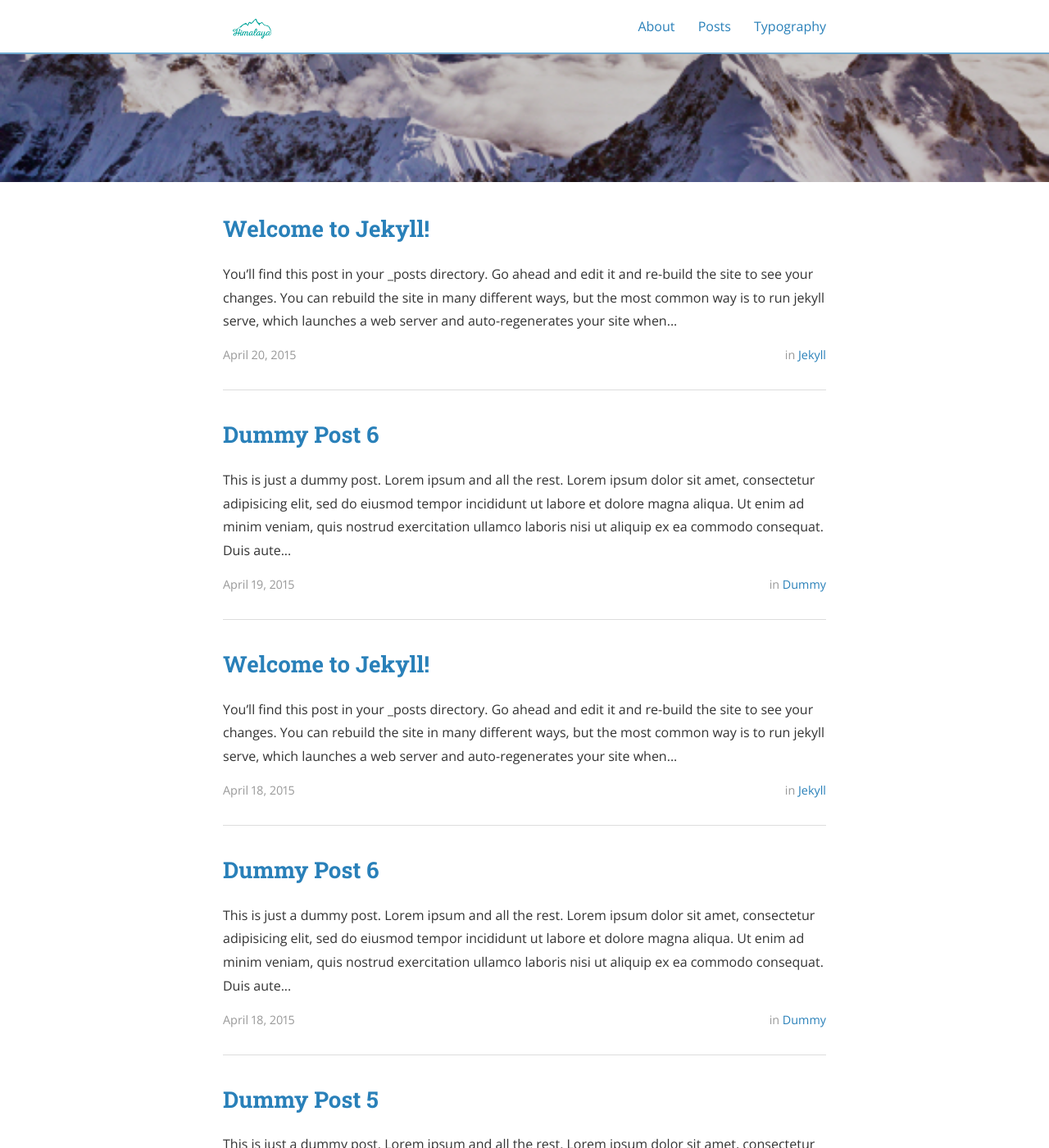
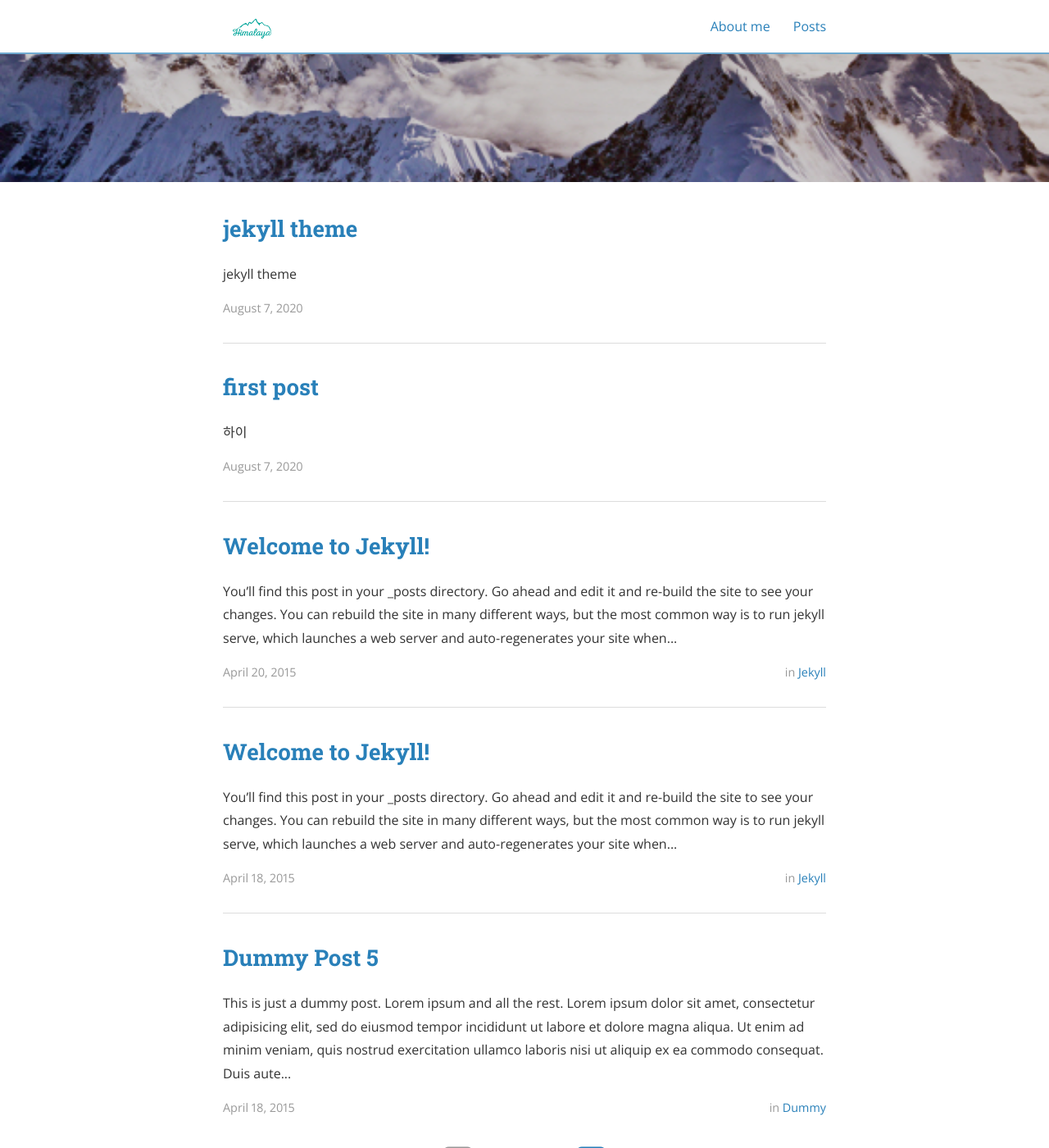
Before and after one commit to ajay8808/ajay8808.github.io, a Jekyll site: the page built from index.html, in a window 1280 px wide and 1400 px high, scrolled down 283 px. Shown: the whole window at 82% size. Built offline with Jekyll 4.4.1, drawn with Linux system fonts in a browser that asks for light colours; nearby versions of some CDN libraries; the list of posts is cut into pages by our own code; some of the changed text lies outside the part shown.

```diff
--- a/_config.yml
+++ b/_config.yml
@@ -192,7 +192,7 @@ social:
 # These are for automatically generating sharing metadata for FB and Twitter
 # OS Protocol is for sharing the source of your site, if you're interested. For more, see osprotocol.com
 protocols:
-    fb_image: "/assets/logo.png"
+    fb_image: "/assets/himallogo.jpg"
     fb_image_width: 612
     fb_image_height: 605
     fb_image_type: "image/png"
--- a/_posts/2015-04-18-dummy6.md
+++ /dev/null
@@ -1,17 +0,0 @@
----
-layout: post
-title:  "Dummy Post 6"
-date:   2015-04-18T14:25:52-05:00
-author: Ben Centra
-categories: Dummy
-tags: lorem ipsum
----
-
-This is just a dummy post. Lorem ipsum and all the rest.
-
-Lorem ipsum dolor sit amet, consectetur adipisicing elit, sed do eiusmod
-tempor incididunt ut labore et dolore magna aliqua. Ut enim ad minim veniam,
-quis nostrud exercitation ullamco laboris nisi ut aliquip ex ea commodo
-consequat. Duis aute irure dolor in reprehenderit in voluptate velit esse
-cillum dolore eu fugiat nulla pariatur. Excepteur sint occaecat cupidatat non
-proident, sunt in culpa qui officia deserunt mollit anim id est laborum.
--- a/_posts/2015-04-19-dummy6.markdown
+++ /dev/null
@@ -1,17 +0,0 @@
----
-layout: post
-title:  "Dummy Post 6"
-date:   2015-04-19 08:43:59
-author: Ben Centra
-categories: Dummy
-tags: lorem ipsum
----
-
-This is just a dummy post. Lorem ipsum and all the rest.
-
-Lorem ipsum dolor sit amet, consectetur adipisicing elit, sed do eiusmod
-tempor incididunt ut labore et dolore magna aliqua. Ut enim ad minim veniam,
-quis nostrud exercitation ullamco laboris nisi ut aliquip ex ea commodo
-consequat. Duis aute irure dolor in reprehenderit in voluptate velit esse
-cillum dolore eu fugiat nulla pariatur. Excepteur sint occaecat cupidatat non
-proident, sunt in culpa qui officia deserunt mollit anim id est laborum.
--- /dev/null
+++ b/_posts/2020-08-07-first-post.md
@@ -0,0 +1,5 @@
+---
+title: first post
+---
+
+하이
--- /dev/null
+++ b/_posts/2020-08-07-jekyll-theme.md
@@ -0,0 +1,5 @@
+---
+title: jekyll theme
+---
+
+jekyll theme
--- a/about.md
+++ b/about.md
@@ -1,5 +1,5 @@
 ---
-title: About
+title: About me
 layout: page
 permalink: "/about/"
 main_nav: true
--- a/typography.md
+++ /dev/null
@@ -1,156 +0,0 @@
----
-layout: page
-title: Typography
-permalink: /typography/
-main_nav: true
----
-
-<p>The purpose of this HTML is to help determine what default settings are with Bitters and to make sure that all possible HTML Elements are included in this HTML so as to not miss any possible Elements when designing a site.</p>
-
-<hr>
-
-<h1 id="headings">Headings</h1>
-
-<h1>h1. Heading</h1>
-<h2>h2. Heading</h2>
-<h3>h3. Heading</h3>
-<h4>h4. Heading</h4>
-<h5>h5. Heading</h5>
-<h6>h6. Heading</h6>
-
-<hr>
-
-<h1 id="paragraph">Paragraph</h1>
-
-<p>Lorem ipsum dolor sit amet, <a href="#" title="test link">test link</a> adipiscing elit. Nullam dignissim convallis est. Quisque aliquam. Donec faucibus. Nunc iaculis suscipit dui. Nam sit amet sem. Aliquam libero nisi, imperdiet at, tincidunt nec, gravida vehicula, nisl. Praesent mattis, massa quis luctus fermentum, turpis mi volutpat justo, eu volutpat enim diam eget metus. Maecenas ornare tortor. Donec sed tellus eget sapien fringilla nonummy. Mauris a ante. Suspendisse quam sem, consequat at, commodo vitae, feugiat in, nunc. Morbi imperdiet augue quis tellus.</p>
-
-<p>Lorem ipsum dolor sit amet, <em>emphasis</em> consectetuer adipiscing elit. Nullam dignissim convallis est. Quisque aliquam. Donec faucibus. Nunc iaculis suscipit dui. Nam sit amet sem. Aliquam libero nisi, imperdiet at, tincidunt nec, gravida vehicula, nisl. Praesent mattis, massa quis luctus fermentum, turpis mi volutpat justo, eu volutpat enim diam eget metus. Maecenas ornare tortor. Donec sed tellus eget sapien fringilla nonummy. Mauris a ante. Suspendisse quam sem, consequat at, commodo vitae, feugiat in, nunc. Morbi imperdiet augue quis tellus.</p>
-
-<hr>
-
-<h1 id="list_types">List Types</h1>
-
-<p>Lists are unstyled by defualt. To restore the original styling, add the <code>.default</code> class</p>
-
-<h3>Definition List</h3>
-<dl>
-  <dt>Definition List Title</dt>
-  <dd>This is a definition list division.</dd>
-</dl>
-
-<h3>Ordered List</h3>
-<ol>
-  <li>List Item 1</li>
-  <li>List Item 2</li>
-  <li>List Item 3</li>
-</ol>
-
-<h3>Unordered List</h3>
-<ul>
-  <li>List Item 1</li>
-  <li>List Item 2</li>
-  <li>List Item 3</li>
-</ul>
-
-<h3>Ordered List with <code>.default</code> class</h3>
-<ol class="default">
-  <li>List Item 1</li>
-  <li>List Item 2</li>
-  <li>List Item 3</li>
-</ol>
-
-<h3>Unordered List with <code>.default</code> class</h3>
-<ul class="default">
-  <li>List Item 1</li>
-  <li>List Item 2</li>
-  <li>List Item 3</li>
-</ul>
-
-<hr>
-
-<h1 id="form_elements">Fieldsets and Form Elements</h1>
-
-<fieldset>
-  <p>Lorem ipsum dolor sit amet, consectetuer adipiscing elit. Nullam dignissim convallis est. Quisque aliquam. Donec faucibus. Nunc iaculis suscipit dui. Nam sit amet sem. Aliquam libero nisi, imperdiet at, tincidunt nec, gravida vehicula, nisl. Praesent mattis, massa quis luctus fermentum, turpis mi volutpat justo, eu volutpat enim diam eget metus.</p>
-
-  <form>
-    <h2>Form Element</h2>
-
-    <p>Lorem ipsum dolor sit amet, consectetuer adipiscing elit. Nullam dignissim convallis est. Quisque aliquam. Donec faucibus. Nunc iaculis suscipit dui.</p>
-
-    <p><label for="text_field">Text Field:</label>
-      <input type="text" id="text_field" /></p>
-
-    <p><label for="text_area">Text Area:</label>
-      <textarea id="text_area"></textarea></p>
-
-    <p><label for="select_element">Select Element:</label>
-      <select name="select_element">
-        <optgroup label="Option Group 1">
-          <option value="1">Option 1</option>
-          <option value="2">Option 2</option>
-          <option value="3">Option 3</option>
-        </optgroup>
-        <optgroup label="Option Group 2">
-          <option value="1">Option 1</option>
-          <option value="2">Option 2</option>
-          <option value="3">Option 3</option>
-        </optgroup>
-    </select></p>
-
-    <p><label for="radio_buttons">Radio Buttons:</label>
-      <label>
-        <input type="radio" class="radio" name="radio_button" value="radio_1" /> Radio 1
-      </label>
-      <label>
-        <input type="radio" class="radio" name="radio_button" value="radio_2" /> Radio 2
-      </label>
-      <label>
-        <input type="radio" class="radio" name="radio_button" value="radio_3" /> Radio 3
-      </label>
-    </p>
-
-    <p><label for="checkboxes">Checkboxes:</label>
-      <label>
-        <input type="checkbox" class="checkbox" name="checkboxes" value="check_1" /> Checkbox 1
-      </label>
-      <label>
-        <input type="checkbox" class="checkbox" name="checkboxes" value="check_2" /> Checkbox 2
-      </label>
-      <label>
-        <input type="checkbox" class="checkbox" name="checkboxes" value="check_3" /> Checkbox 3
-      </label>
-    </p>
-
-    <p><label for="password">Password:</label>
-      <input type="password" class="password" name="password" />
-    </p>
-
-    <p><label for="file">File Input:</label>
-      <input type="file" class="file" name="file" />
-    </p>
-
-
-    <p><input type="submit" value="Submit" /></p>
-  </form>
-</fieldset>
-
-<hr>
-
-<h1 id="tables">Tables</h1>
-
-<table cellspacing="0" cellpadding="0">
-  <tr>
-    <th>Table Header 1</th><th>Table Header 2</th><th>Table Header 3</th>
-  </tr>
-  <tr>
-    <td>Division 1</td><td>Division 2</td><td>Division 3</td>
-  </tr>
-  <tr class="even">
-    <td>Division 1</td><td>Division 2</td><td>Division 3</td>
-  </tr>
-  <tr>
-    <td>Division 1</td><td>Division 2</td><td>Division 3</td>
-  </tr>
-</table>
-</div>
```
Also changed, not shown: .data/authors.yml (added), .data/tags.yml (added), 1 other file.
